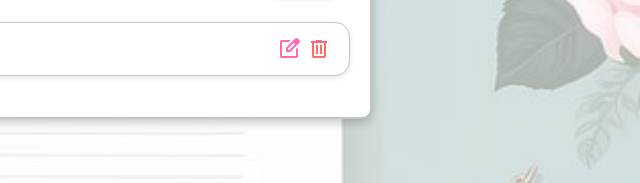
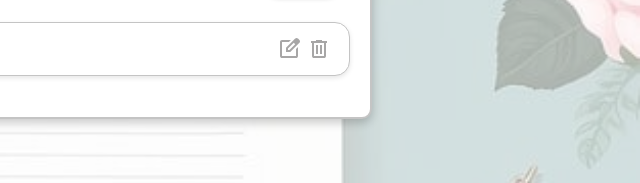
Before and after one commit to Shehreen43/TO-DO_List_App, a plain HTML site: page index.html in a window 1280 px wide. Both pictures are taken after typing "Sample" into the empty fields and a click on the button "ADD". Shown: the part 289-472 px from the top of the page, 640-1280 px from the left. Drawn offline with Linux system fonts and the light colour scheme.

Commit message:
color code update

```diff
--- a/style.css
+++ b/style.css
@@ -65,7 +65,8 @@ h1:hover {
     border: 2px solid var(--secondary-color);
     border-radius: 1000px;
     font: inherit;
-    color: var(--text-color);
+    /* color: var(--text-color); */
+    color: #FF1493;
     caret-color: var(--accent-color);
 }
 
@@ -85,7 +86,7 @@ form {
     background-color: var(--accent-color);
     padding: 15px 30px;
     border: none;
-     outline: none;
+    outline: none;
     border-radius: 1000px;
     font: inherit;
     font-weight: 600;
@@ -130,12 +131,12 @@ form {
 }
 
 .delete-button svg {
-    fill: #ff6b6b;
+    fill: #a7a6a6;
     transition: fill 0.3s ease;
 }
 
 .delete-button:hover svg {
-    fill: #ff0033;
+    fill: #e00632;
 }
 
 
@@ -149,7 +150,7 @@ form {
     transition: color 0.3s ease;
 }
 .edit-button svg {
-    fill: var(--accent-color);
+    fill: #a7a6a6;
     transition: fill 0.3s ease;
 }
 
```
